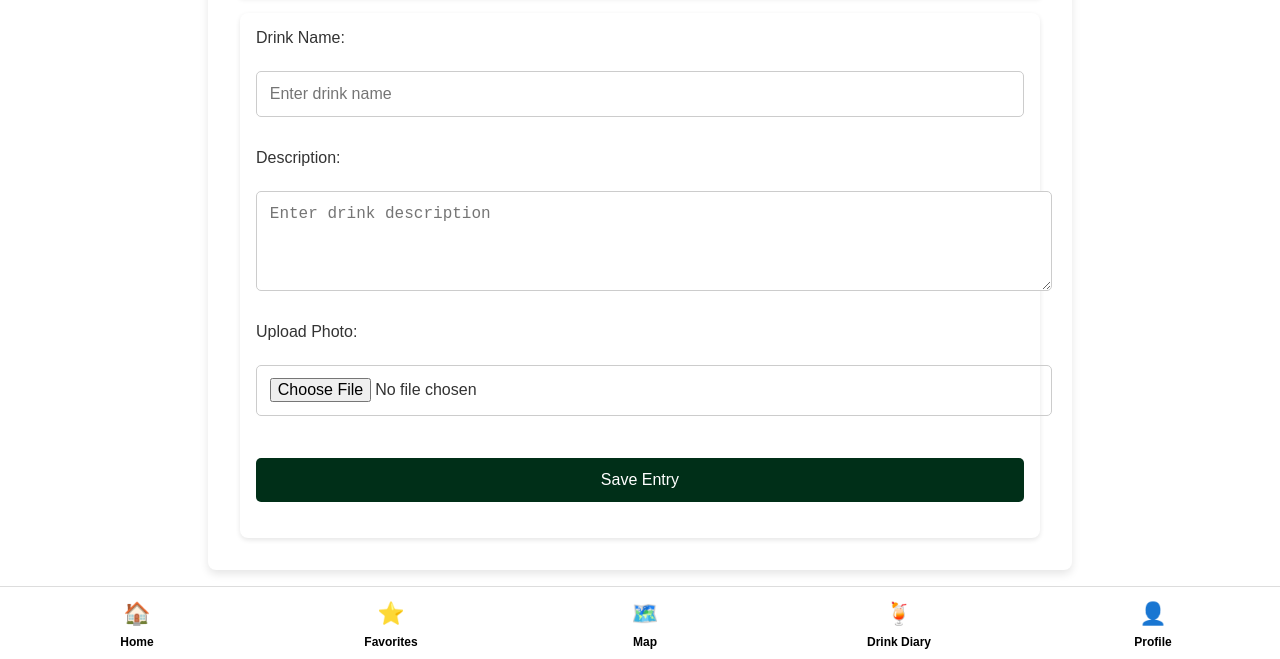
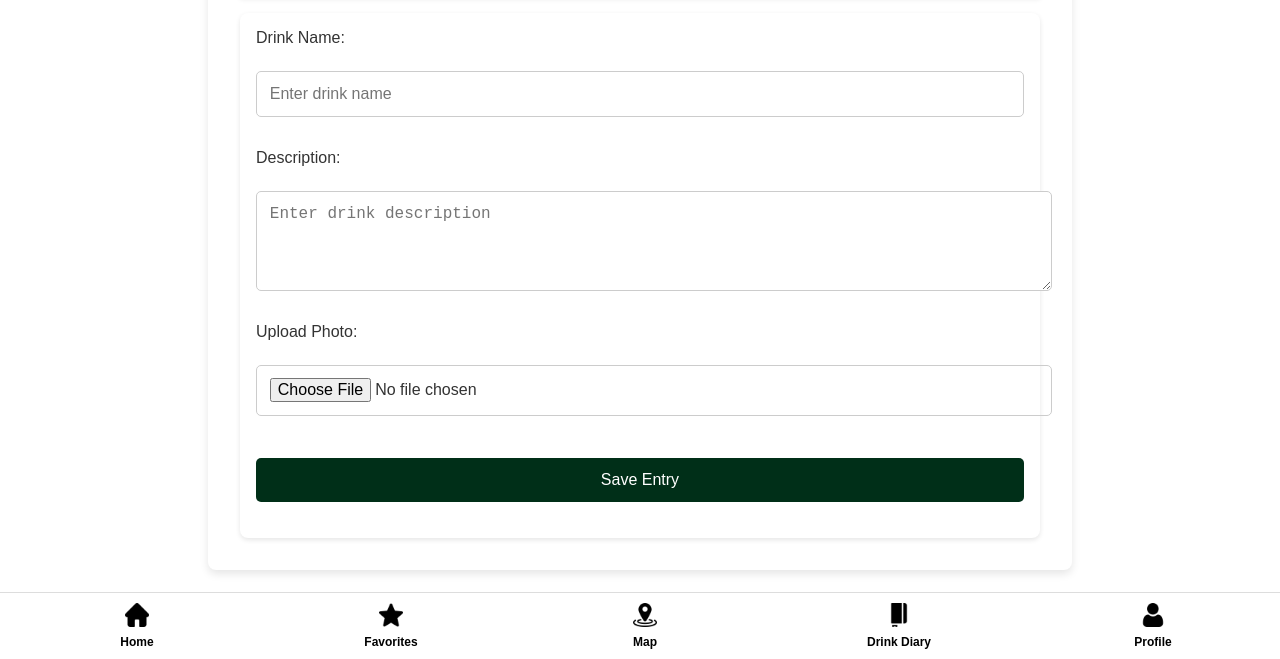
Before and after one commit to giorivas123/SIPS, a plain HTML site: page drinkdiary-entry.html in a window 1280 px wide. Shown: the part 141-800 px from the top of the page. Drawn offline with Linux system fonts and the light colour scheme.

Commit message:
Update drinkdiary-entry.html

```diff
--- a/drinkdiary-entry.html
+++ b/drinkdiary-entry.html
@@ -37,29 +37,33 @@
     <nav class="bottom-nav">
       <ul>
         <li><a href="home.html">
-          <span class="icon">🏠</span>
+            <img src="images/icons/home.png" alt="Home" class="nav-icon">
             <span>Home</span>
-        </a></li>
+          </a>
+        </li>
         <li><a href="favorites.html">
-          <span class="icon">⭐</span>
+            <img src="images/icons/star.png" alt="Favorites" class="nav-icon">
             <span>Favorites</span>
-        </a></li>
+          </a>
+        </li>
         <li><a href="maps.html">
-          <span class="icon">🗺️</span>
+            <img src="images/icons/location.png" alt="Map" class="nav-icon">
             <span>Map</span>
-        </a></li>
+          </a>
+        </li>
         <li><a href="drinkdiary.html">
-          <span class="icon">🍹</span>
+            <img src="images/icons/diary.png" alt="Drink Diary" class="nav-icon">
             <span>Drink Diary</span>
-        </a></li>
+          </a>
+        </li>
         <li><a href="profile.html">
-          <span class="icon">👤</span>
+            <img src="images/icons/user.png" alt="Profile" class="nav-icon">
             <span>Profile</span>
-        </a></li>
+          </a>
+        </li>
       </ul>
     </nav>
   </footer>
-
 
   <script src="app.js"></script>
   <script>
```
Lines whose indentation alone changed are shown as unchanged.
